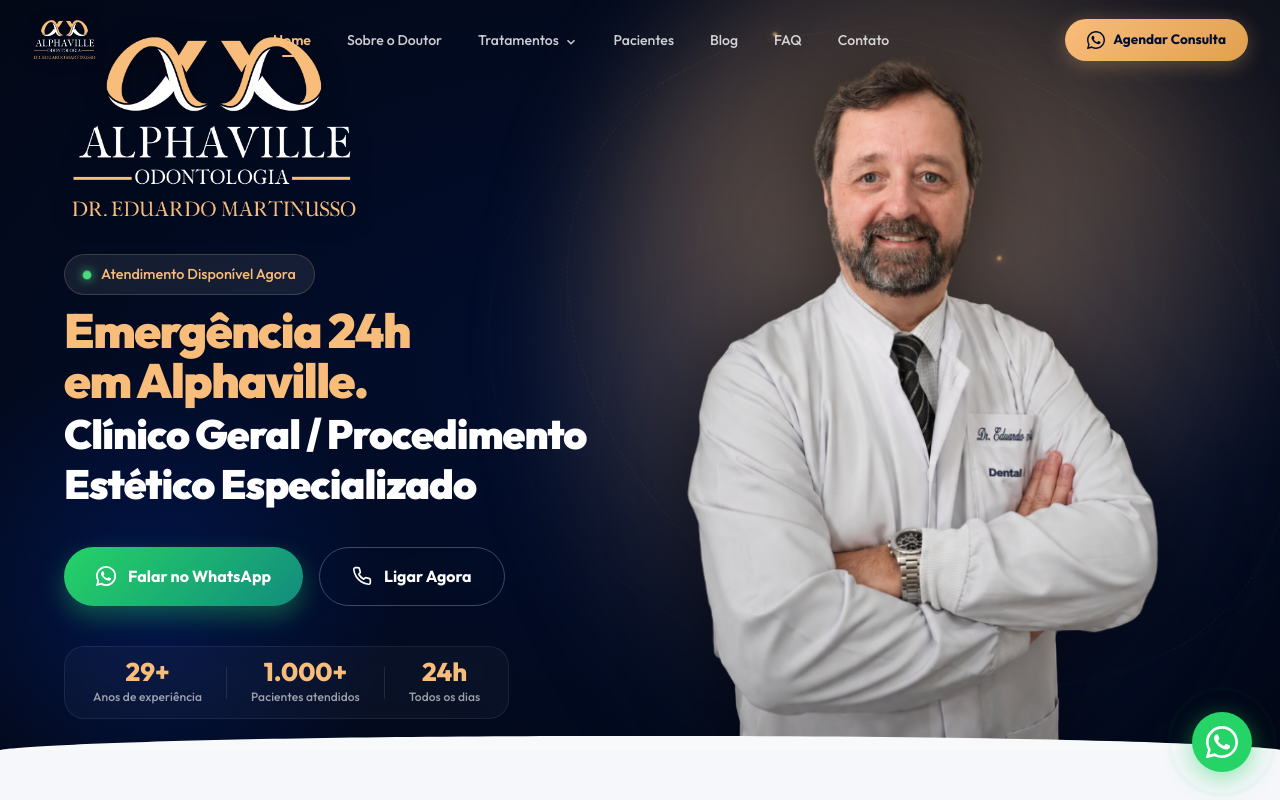
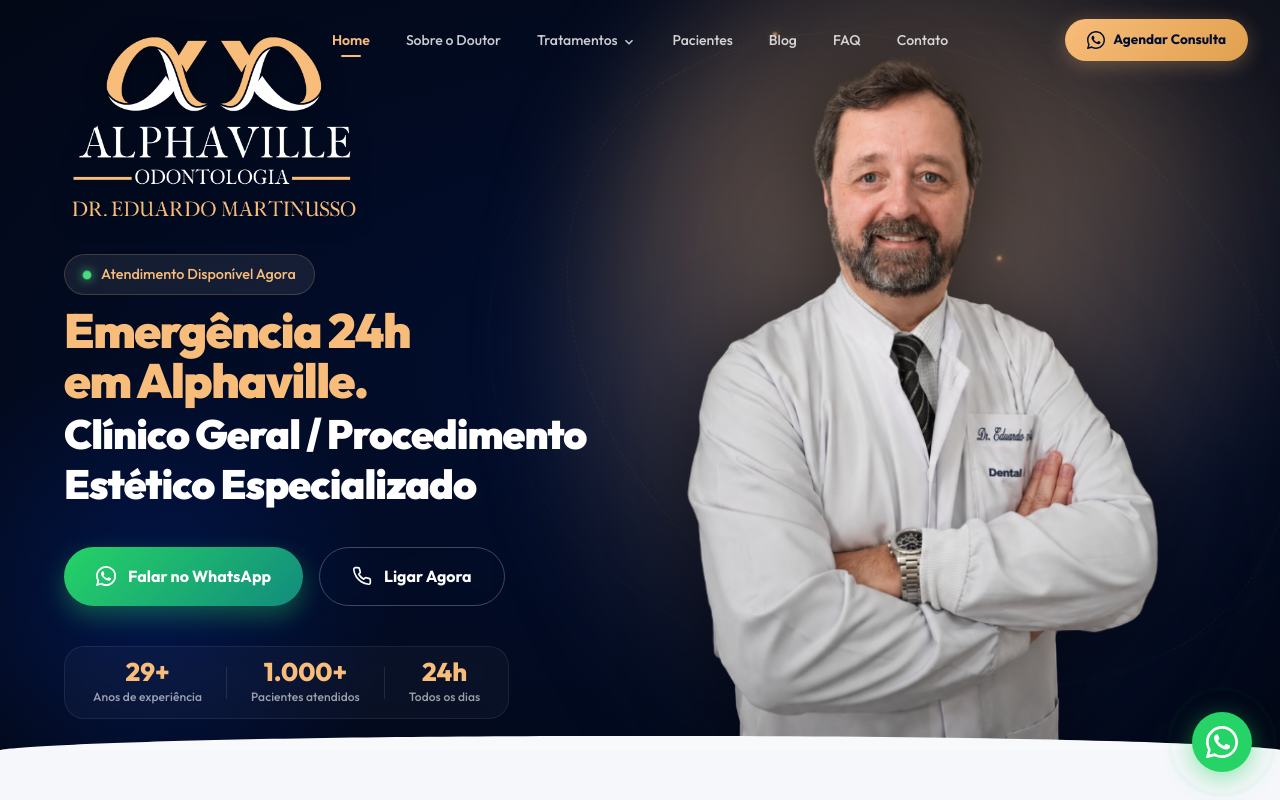
Before and after one commit to lorenzomacedomartinusso-afk/alphavilleodontologiatratamentos, a website: page index.html in a window 1280 px wide. Shown: the top 800 px of the page. Drawn offline with Linux system fonts and the light colour scheme.

Commit message:
refactor: remove navbar logo and dynamic scroll-hide behavior while updating layout structure

```diff
--- a/components.js
+++ b/components.js
@@ -98,12 +98,11 @@
 
     nav.innerHTML = `
       <div class="navbar-inner">
-        <a href="${basePath}index.html" class="navbar-logo-link">
-          <img src="${basePath}logo.png" alt="Alphaville Odontologia" class="navbar-logo" />
-        </a>
+        <div class="nav-left-spacer"></div>
         <div class="nav-links-desktop">
           ${linksHTML}
         </div>
+        <div class="nav-right-actions">
           <a href="https://wa.me/5511978201000?text=Olá%2C%20gostaria%20de%20agendar%20um%20horário" target="_blank" class="nav-cta-btn" id="nav-cta-agendar">
             <svg viewBox="0 0 24 24" fill="currentColor" class="nav-cta-icon"><path d="M17.472 14.382c-.297-.149-1.758-.867-2.03-.967-.273-.099-.471-.148-.67.15-.197.297-.767.966-.94 1.164-.173.199-.347.223-.644.075-.297-.15-1.255-.463-2.39-1.475-.883-.788-1.48-1.761-1.653-2.059-.173-.297-.018-.458.13-.606.134-.133.298-.347.446-.52.149-.174.198-.298.298-.497.099-.198.05-.371-.025-.52-.075-.149-.669-1.612-.916-2.207-.242-.579-.487-.5-.669-.51-.173-.008-.371-.01-.57-.01-.198 0-.52.074-.792.372-.272.297-1.04 1.016-1.04 2.479 0 1.462 1.065 2.875 1.213 3.074.149.198 2.096 3.2 5.077 4.487.709.306 1.262.489 1.694.625.712.227 1.36.195 1.871.118.571-.085 1.758-.719 2.006-1.413.248-.694.248-1.289.173-1.413-.074-.124-.272-.198-.57-.347z"/><path d="M12 0C5.373 0 0 5.373 0 12c0 2.127.558 4.126 1.532 5.862L.057 23.486a.5.5 0 0 0 .602.602l5.783-1.452A11.943 11.943 0 0 0 12 24c6.627 0 12-5.373 12-12S18.627 0 12 0zm0 22c-1.891 0-3.66-.52-5.178-1.427l-.372-.223-3.85.967.984-3.756-.245-.388A9.942 9.942 0 0 1 2 12c0-5.514 4.486-10 10-10s10 4.486 10 10-4.486 10-10 10z"/></svg>
             Agendar Consulta
@@ -113,6 +112,7 @@
             <span class="hamburger-line"></span>
             <span class="hamburger-line"></span>
           </button>
+        </div>
       </div>
       <div class="mobile-nav-overlay" id="mobile-nav-overlay"></div>
       <div class="mobile-nav-panel" id="mobile-nav-panel">
@@ -134,16 +134,9 @@
     document.body.prepend(nav);
 
     // ── Navbar Scroll Effect ──
-    let lastScroll = 0;
     window.addEventListener('scroll', () => {
       const scrollY = window.scrollY;
       nav.classList.toggle('scrolled', scrollY > 60);
-      if (scrollY > 400 && scrollY > lastScroll) {
-        nav.classList.add('nav-hidden');
-      } else {
-        nav.classList.remove('nav-hidden');
-      }
-      lastScroll = scrollY;
     }, { passive: true });
 
     // ── Mobile Menu ──
--- a/pages.css
+++ b/pages.css
@@ -34,33 +34,27 @@
   padding: 0 32px;
   display: flex;
   align-items: center;
-  justify-content: space-between;
   height: 80px;
   gap: 16px;
 }
 
-.navbar-logo-link {
-  flex-shrink: 0;
-  display: flex;
-  align-items: center;
-}
-
-.navbar-logo {
-  height: 65px;
-  width: auto;
-  object-fit: contain;
-  filter: drop-shadow(0 2px 8px rgba(0, 0, 0, 0.3));
-  transition: transform 0.3s ease;
-}
-
-.navbar-logo:hover {
-  transform: scale(1.05);
+.nav-left-spacer {
+  flex: 1;
+}
+
+.nav-right-actions {
+  flex: 1;
+  display: flex;
+  align-items: center;
+  justify-content: flex-end;
+  gap: 16px;
 }
 
 /* Desktop Navigation Links */
 .nav-links-desktop {
   display: flex;
   align-items: center;
+  justify-content: center;
   gap: 4px;
 }
 
```
Lines whose indentation alone changed are shown as unchanged.
